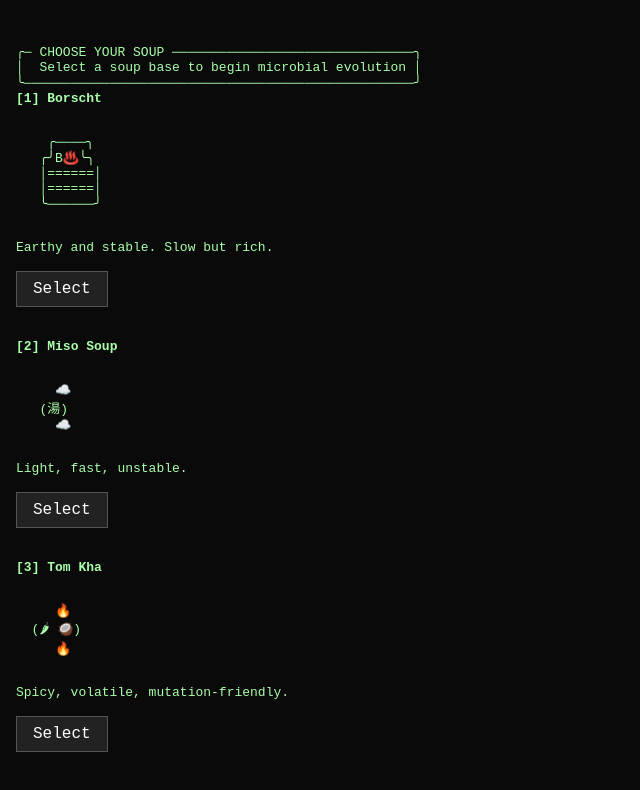
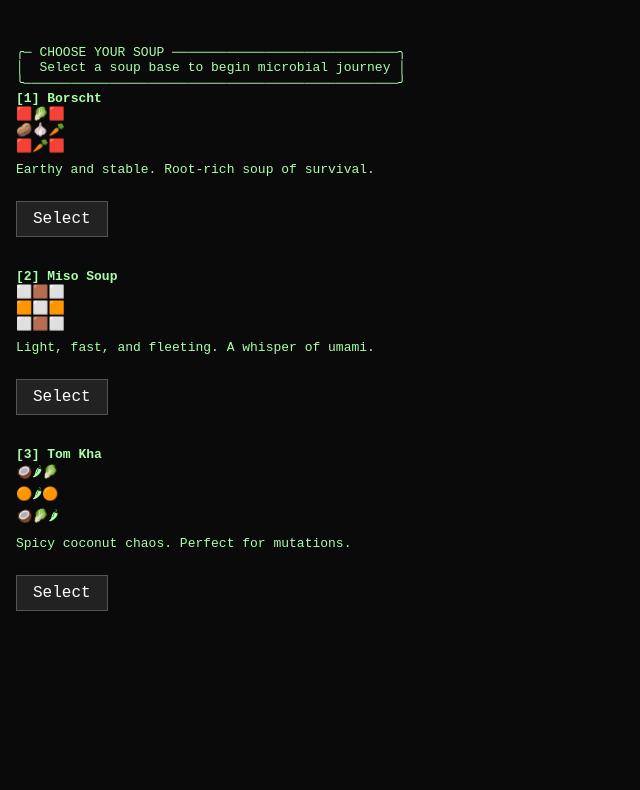
Before and after one commit to mariaparfenyuk/soupvivors-game, a React (Vite) app: page / in a window 1280 px wide. Shown: the top 790 px of the page, without its empty margins (0-640 px from the left). Built offline with nearby package versions, Linux system fonts and the light colour scheme.

Commit message:
update soups

```diff
--- a/src/components/SoupSelect.tsx
+++ b/src/components/SoupSelect.tsx
@@ -9,15 +9,21 @@ export const SoupSelect = ({ soups, onSelect }: Props) => {
   return (
     <pre style={{ fontFamily: 'monospace', padding: '1rem', whiteSpace: 'pre-wrap' }}>
 {`
-╭─ CHOOSE YOUR SOUP ───────────────────────────────╮
-│  Select a soup base to begin microbial evolution │
-╰──────────────────────────────────────────────────╯
+╭─ CHOOSE YOUR SOUP ─────────────────────────────╮
+│  Select a soup base to begin microbial journey │
+╰────────────────────────────────────────────────╯
 `}
       {soups.map((soup, index) => (
         <div key={soup.id} style={{ marginBottom: '2rem' }}>
           <strong>[{index + 1}] {soup.name}</strong>
-          <pre>{soup.asciiIcon}</pre>
-          <div>{soup.description}</div>
+          <div>
+            {soup.asciiIcon.map((line, i) => (
+              <div key={i}>{line}</div>
+            ))}
+          </div>
+          <div style={{ marginTop: '0.5rem', marginBottom: '0.5rem' }}>
+            {soup.description}
+          </div>
           <button onClick={() => onSelect(soup)}>Select</button>
         </div>
       ))}
--- a/src/game/soups.ts
+++ b/src/game/soups.ts
@@ -2,7 +2,7 @@ export type SoupType = {
   id: string;
   name: string;
   description: string;
-  asciiIcon: string;
+  asciiIcon: string[]; // 3 строки по 3 emoji
   initialResources: {
     proteins: number;
     carbs: number;
@@ -15,14 +15,12 @@ export const soups: SoupType[] = [
   {
     id: 'borscht',
     name: 'Borscht',
-    description: 'Earthy and stable. Slow but rich.',
-    asciiIcon: `
-    ╭────╮
-   ╭╯B♨️╰╮
-   │======│
-   │======│
-   ╰──────╯
-    `,
+    description: 'Earthy and stable. Root-rich soup of survival.',
+    asciiIcon: [
+      '🟥🥬🟥',
+      '🥔🧄🥕',
+      '🟥🥕🟥',
+    ],
     initialResources: {
       proteins: 30,
       carbs: 50,
@@ -33,12 +31,12 @@ export const soups: SoupType[] = [
   {
     id: 'miso',
     name: 'Miso Soup',
-    description: 'Light, fast, unstable.',
-    asciiIcon: `
-     ☁️
-   (湯)
-     ☁️
-    `,
+    description: 'Light, fast, and fleeting. A whisper of umami.',
+    asciiIcon: [
+      '⬜🟫⬜',
+      '🟧⬜🟧',
+      '⬜🟫⬜',
+    ],
     initialResources: {
       proteins: 15,
       carbs: 30,
@@ -49,12 +47,12 @@ export const soups: SoupType[] = [
   {
     id: 'tom_kha',
     name: 'Tom Kha',
-    description: 'Spicy, volatile, mutation-friendly.',
-    asciiIcon: `
-     🔥
-  (🌶 🥥)
-     🔥
-    `,
+    description: 'Spicy coconut chaos. Perfect for mutations.',
+    asciiIcon: [
+      '🥥🌶🥬',
+      '🟠🌶🟠',
+      '🥥🥬🌶',
+    ],
     initialResources: {
       proteins: 20,
       carbs: 25,
```
